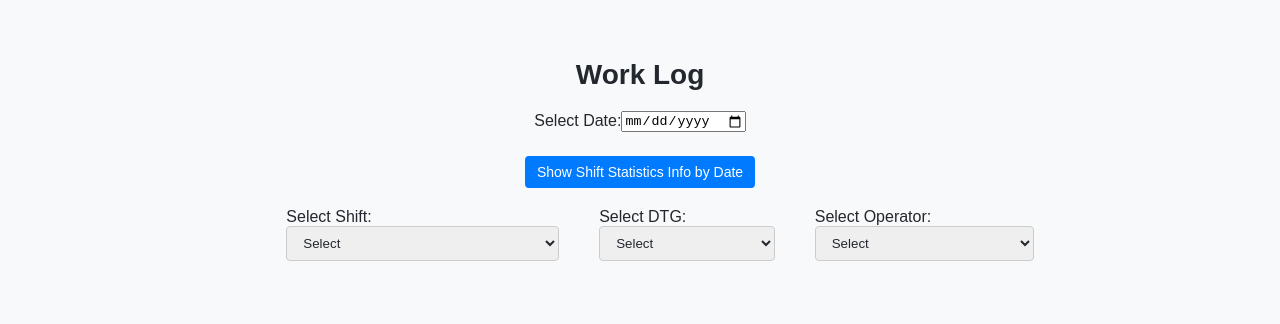
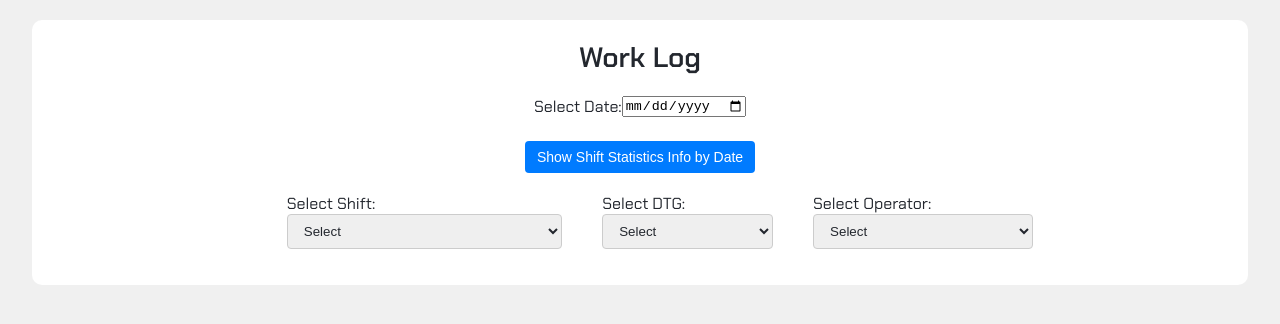
Before and after one commit to ChaikAndrew/WorkLog, a React (Create React App) app: page / in a window 1280 px wide. Shown: the top 324 px of the page. Built offline with nearby package versions, Linux system fonts and the light colour scheme.

Commit message:
add font

```diff
--- a/package.json
+++ b/package.json
@@ -7,6 +7,7 @@
     "@emotion/styled": "^11.13.0",
     "@mui/material": "^5.16.7",
     "@mui/x-charts": "^7.6.2",
+    "@mui/x-date-pickers": "^7.15.0",
     "@reduxjs/toolkit": "^2.2.5",
     "@testing-library/jest-dom": "^5.17.0",
     "@testing-library/react": "^13.4.0",
--- a/public/index.html
+++ b/public/index.html
@@ -15,7 +15,10 @@
 
     <link rel="preconnect" href="https://fonts.googleapis.com" />
     <link rel="preconnect" href="https://fonts.gstatic.com" crossorigin />
-
+    <link
+      href="https://fonts.googleapis.com/css2?family=Chakra+Petch:ital,wght@0,300;0,400;0,500;0,600;0,700;1,300;1,400;1,500;1,600;1,700&family=Noto+Serif+Khitan+Small+Script&display=swap"
+      rel="stylesheet"
+    />
     <title>WorkLog</title>
   </head>
   <body>
--- a/src/App.css
+++ b/src/App.css
@@ -1,11 +1,11 @@
 /* Загальні стилі */
 body {
-  font-family: Arial, sans-serif;
+  font-family: "Chakra Petch", sans-serif;
   color: #23272e;
   margin: 0;
   padding: 0;
   box-sizing: border-box;
-  background-color: #f8f9fa;
+  background-color: #f0f0f0;
 }
 
 .date-container {
@@ -20,13 +20,14 @@ body {
   flex-direction: column;
   align-items: center;
   justify-content: center;
-  max-width: 100%;
-  padding: 20px;
+  max-width: 95%;
+
   box-sizing: border-box;
 
   border-radius: 10px;
 
   margin: 20px auto;
+  background-color: white;
 }
 
 h1 {
@@ -78,6 +79,11 @@ button {
   transition: background-color 0.3s, box-shadow 0.3s;
 }
 
+button:hover,
+button:focus {
+  cursor: pointer;
+}
+
 button.edit {
   background-color: #28a745;
 }
@@ -103,7 +109,7 @@ button:hover {
   padding: 4px 8px;
   border-radius: 4px;
   color: #fff;
-  font-weight: bold;
+
   display: inline-block;
   margin-right: 5px;
 }
@@ -127,7 +133,7 @@ button:hover {
   padding: 4px 8px;
   border-radius: 4px;
   color: #fff;
-  font-weight: bold;
+
   display: inline-block;
   margin: 5px;
 }
@@ -206,7 +212,7 @@ input[type="time"] {
 .shift-buttons button {
   padding: 10px 20px;
   margin-right: 10px;
-  background-color: #007bff64;
+  background-color: #c3c3c3;
   border: none;
   cursor: pointer;
 }
@@ -218,6 +224,10 @@ input[type="time"] {
 
 .table {
   width: 90%;
+  display: flex;
+  flex-direction: column;
+  justify-content: center;
+  align-items: center;
 }
 
 .date-shift-info {
--- a/src/components/ShiftStatisticsTable.module.scss
+++ b/src/components/ShiftStatisticsTable.module.scss
@@ -53,7 +53,6 @@ td {
 
 .shiftTable tfoot td {
   text-align: center;
-  font-weight: bold;
 
   padding: 12px 15px;
 }
```
Also changed, not shown: 1 other file (tests, documents, lock files or other folders).
